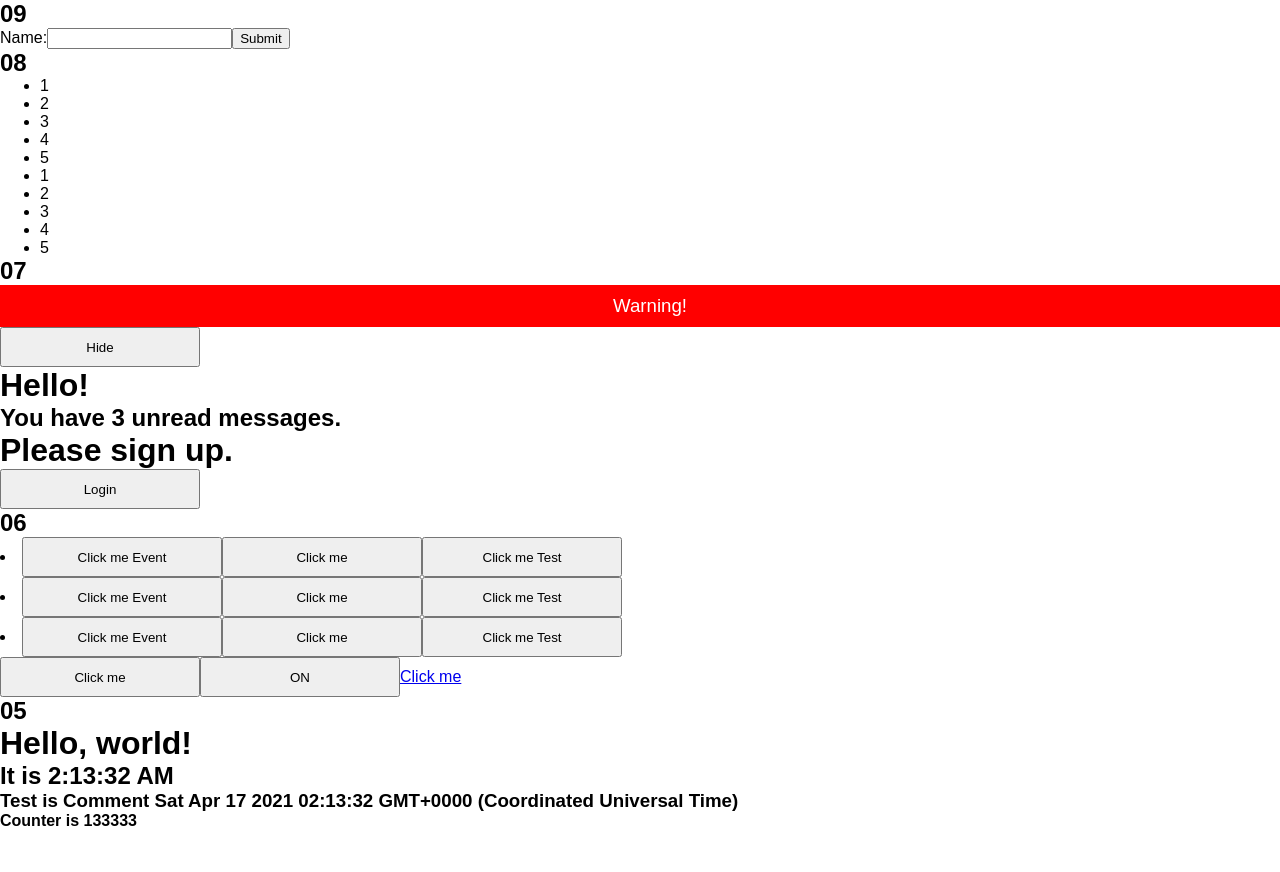
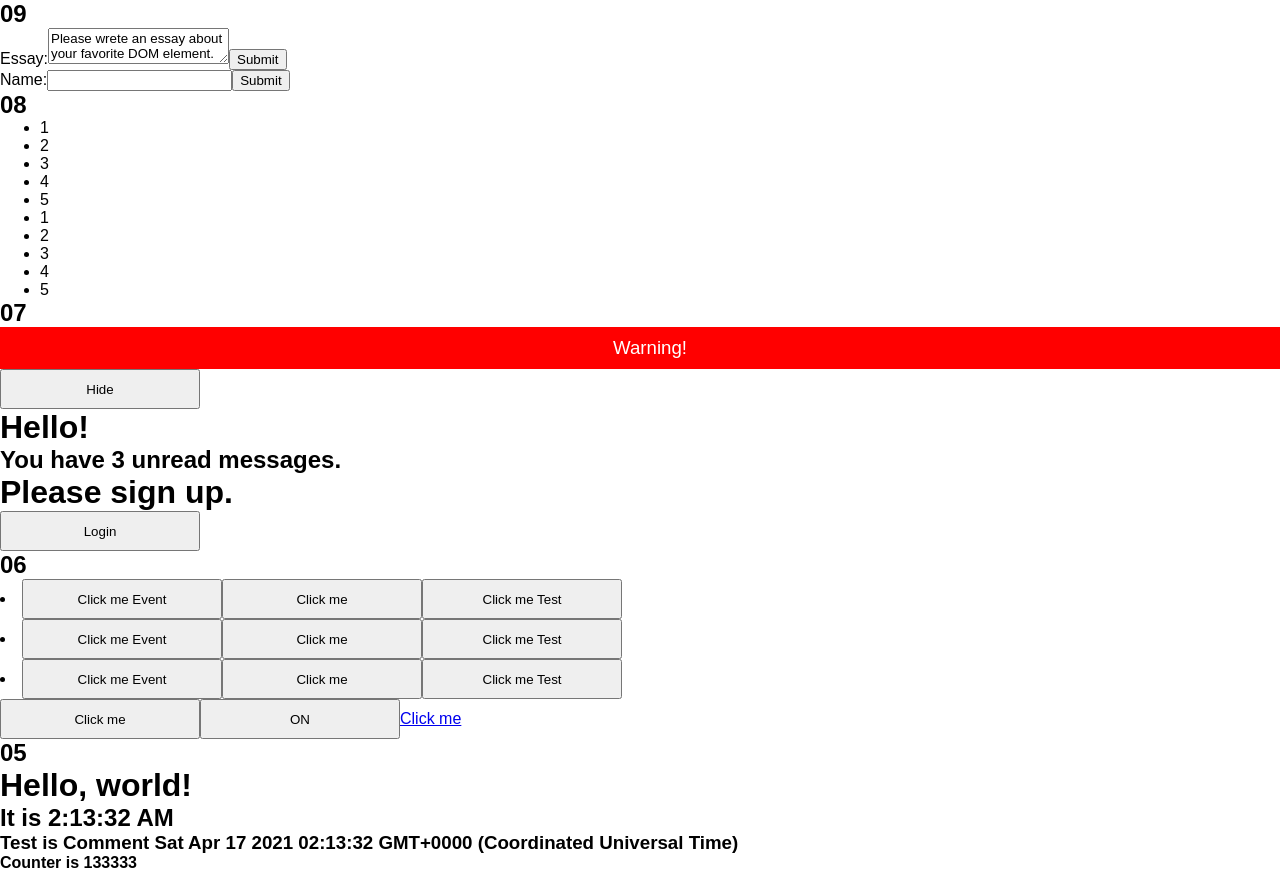
Before and after one commit to tvhfrks12678/react_docs, a React (Create React App) app: page / in a window 1280 px wide. Before the commit the page ends 830 px from the top, so only its background shows below. Built offline with nearby package versions, Linux system fonts and the light colour scheme.

Commit message:
textarea タグ

```diff
--- /dev/null
+++ b/src/MainConcepts/09/EssayForm.js
@@ -0,0 +1,36 @@
+import React from 'react';
+
+class EssayForm extends React.Component {
+  constructor(props) {
+    super(props);
+    this.state = {
+      value: 'Please wrete an essay about your favorite DOM element.',
+    };
+
+    this.handleChange = this.handleChange.bind(this);
+    this.handleSubmit = this.handleSubmit.bind(this);
+  }
+
+  handleChange(event) {
+    this.setState({ value: event.target.value });
+  }
+
+  handleSubmit(event) {
+    alert('An essay was submitted: ' + this.state.value);
+    event.preventDefault();
+  }
+
+  render() {
+    return (
+      <form onSubmit={this.handleSubmit}>
+        <label>
+          Essay:
+          <textarea value={this.state.value} onChange={this.handleChange} />
+        </label>
+        <input type="submit" value="Submit" />
+      </form>
+    );
+  }
+}
+
+export default EssayForm;
--- a/src/index.js
+++ b/src/index.js
@@ -16,6 +16,7 @@
 import NumberList from './MainConcepts/08/NumberList';
 
 import NameForm from './MainConcepts/09/NameForm';
+import EssayForm from './MainConcepts/09/EssayForm';
 
 import reportWebVitals from './reportWebVitals';
 
@@ -25,6 +26,7 @@
   return (
     <div>
       <h2>09</h2>
+      <EssayForm />
       <NameForm />
       <h2>08</h2>
       <NumberList numbers={numbers} />
```
